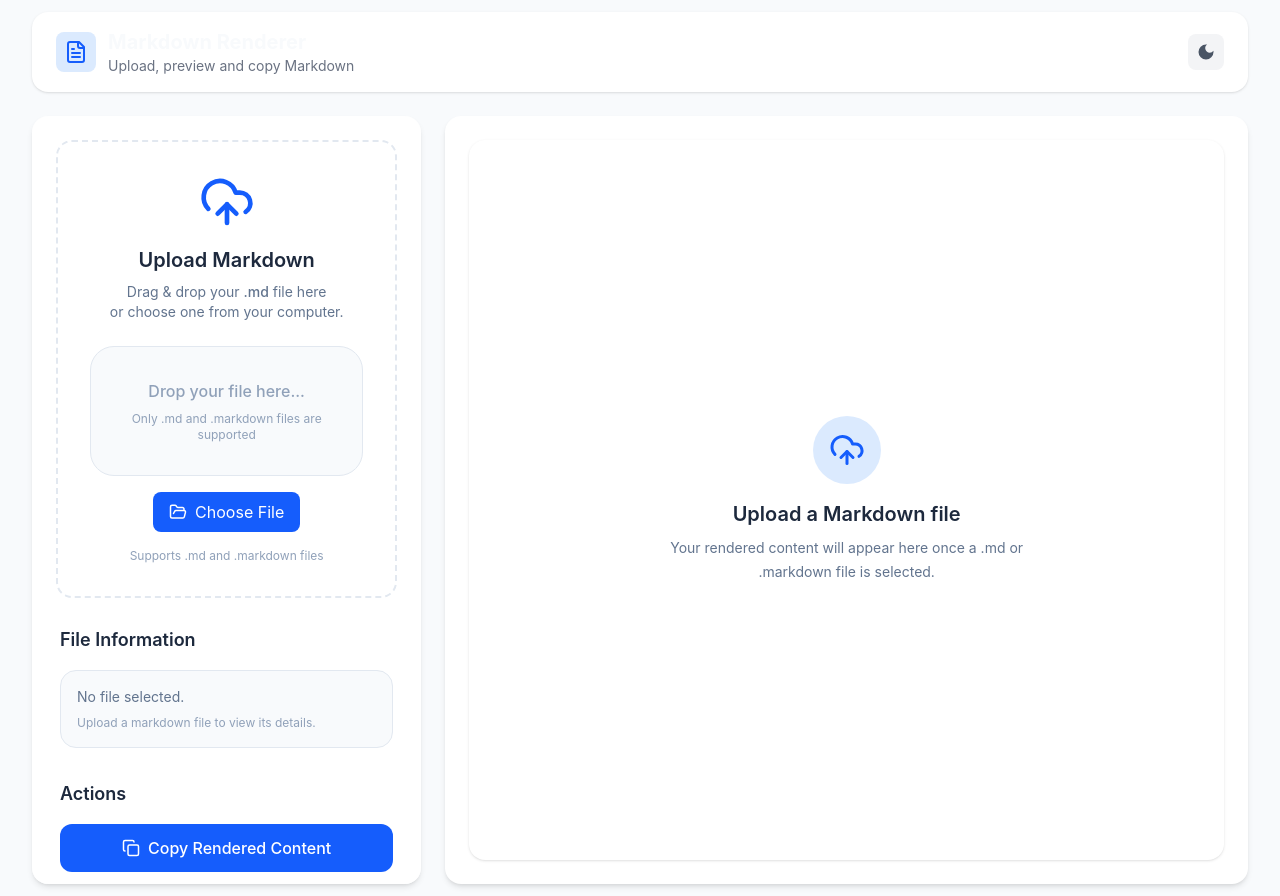
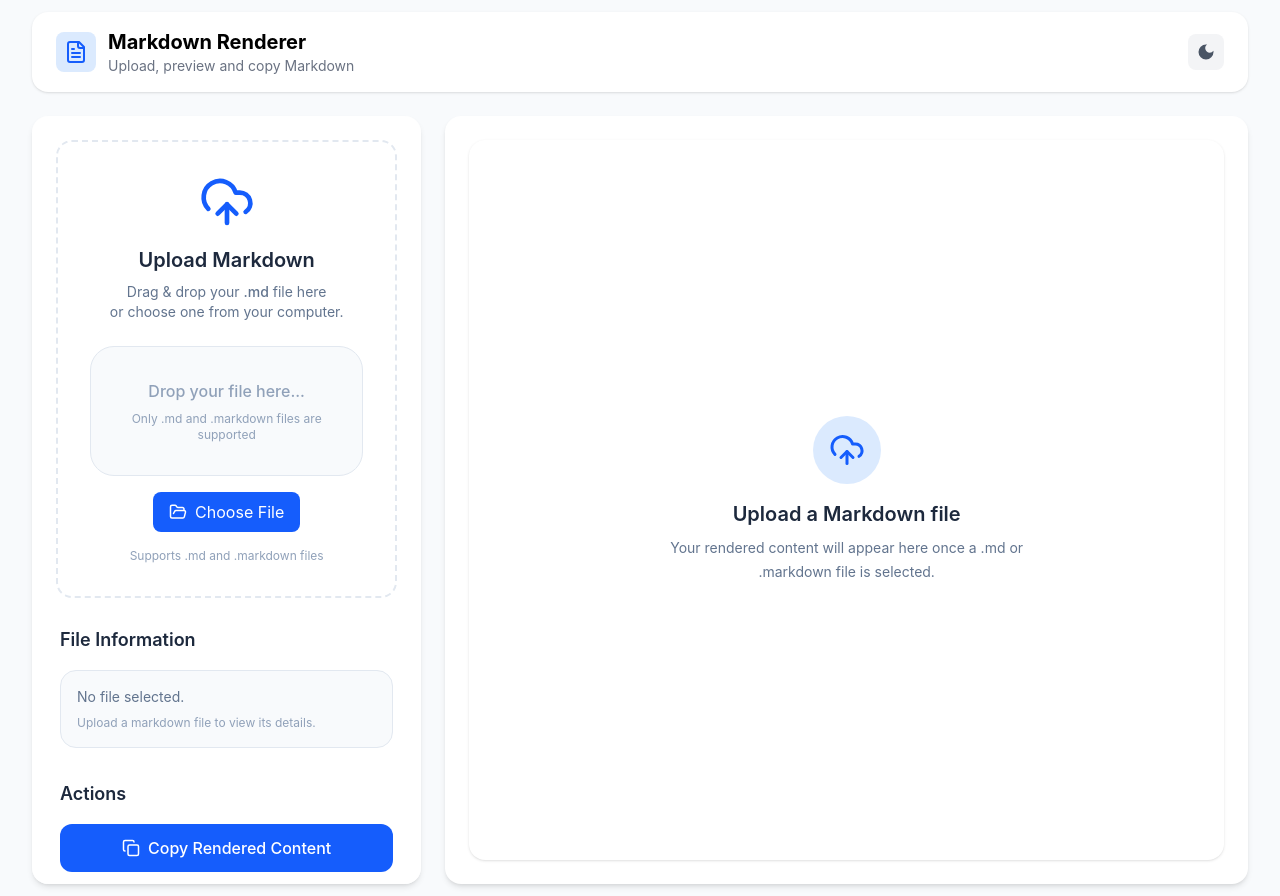
Before and after one commit to SivaRamaChakradhar/markdown_rendered, a React (Vite) app: page / in a window 1280 px wide. Built offline with nearby package versions, Linux system fonts and the light colour scheme.

Commit message:
Resolved Heading not visible in light theme

```diff
--- a/src/components/Navbar/Navbar.jsx
+++ b/src/components/Navbar/Navbar.jsx
@@ -19,11 +19,11 @@ const Navbar = () => {
                 </div>
 
                 <div>
-                    <h1 className="text-xl font-bold text-gray-800 text-slate-50">
+                    <h1 className="text-xl font-bold text-black-800 dark:text-slate-50">
                         Markdown Renderer
                     </h1>
 
-                    <p className="text-sm text-gray-500">
+                    <p className="text-sm text-gray-500 dark:text-slate-400">
                         Upload, preview and copy Markdown
                     </p>
                 </div>
```
